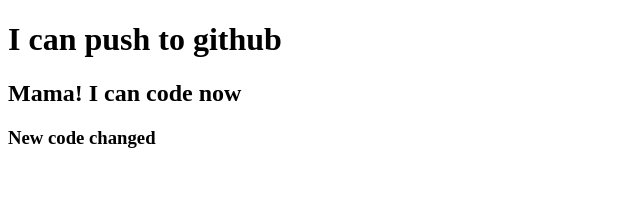
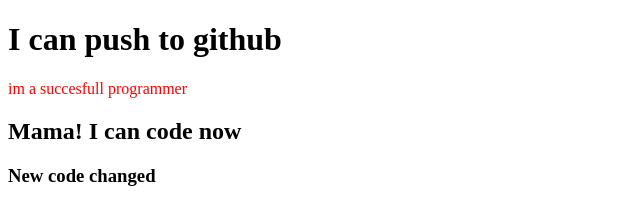
Before and after one commit to numangit/my-second-repo, a plain HTML site: page index.html in a window 1280 px wide. Shown: the whole page, without its empty margins (0-640 px from the left). Drawn offline with Linux system fonts and the light colour scheme.

Commit message:
new style

```diff
--- a/index.html
+++ b/index.html
@@ -5,9 +5,11 @@
     <meta http-equiv="X-UA-Compatible" content="IE=edge">
     <meta name="viewport" content="width=device-width, initial-scale=1.0">
     <title>My Second github Repo</title>
+    <link rel="stylesheet" href="style.css">
 </head>
 <body>
     <h1>I can push to github</h1>
+    <p>im a succesfull programmer</p>
     <h2>Mama! I can code now</h2>
     <h3>New code changed</h3>
 </body>
--- /dev/null
+++ b/style.css
@@ -0,0 +1 @@
+p{color:red}
```
